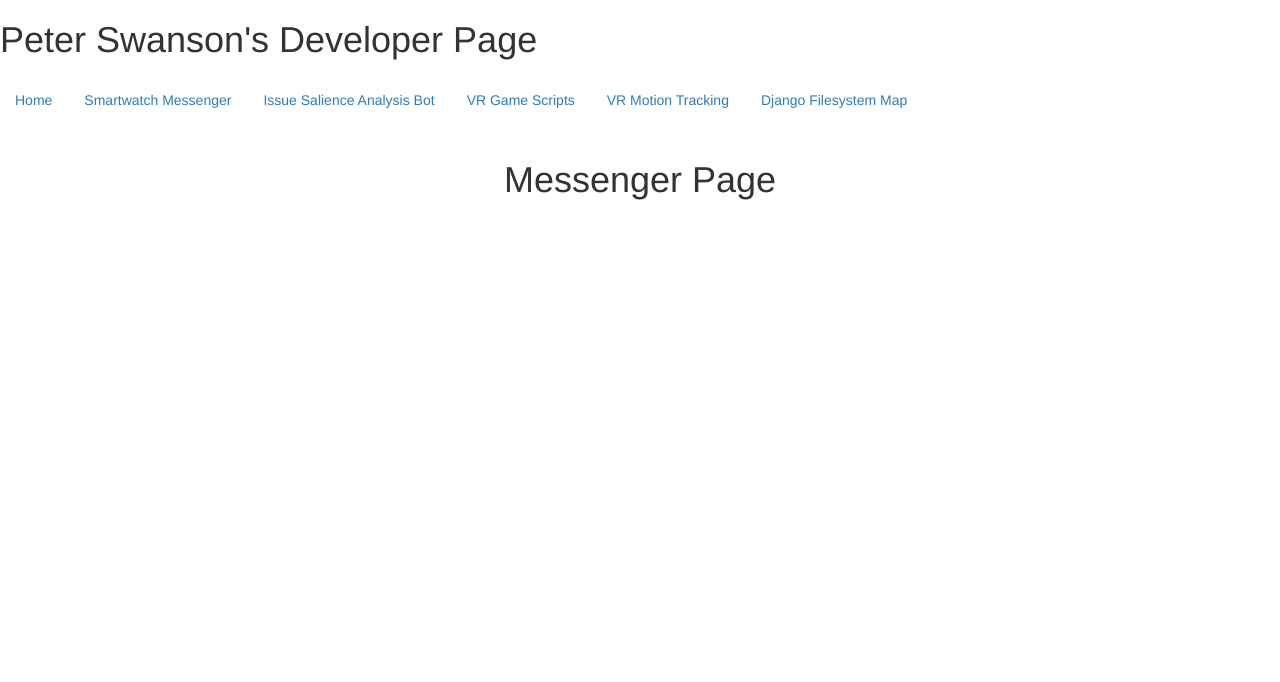
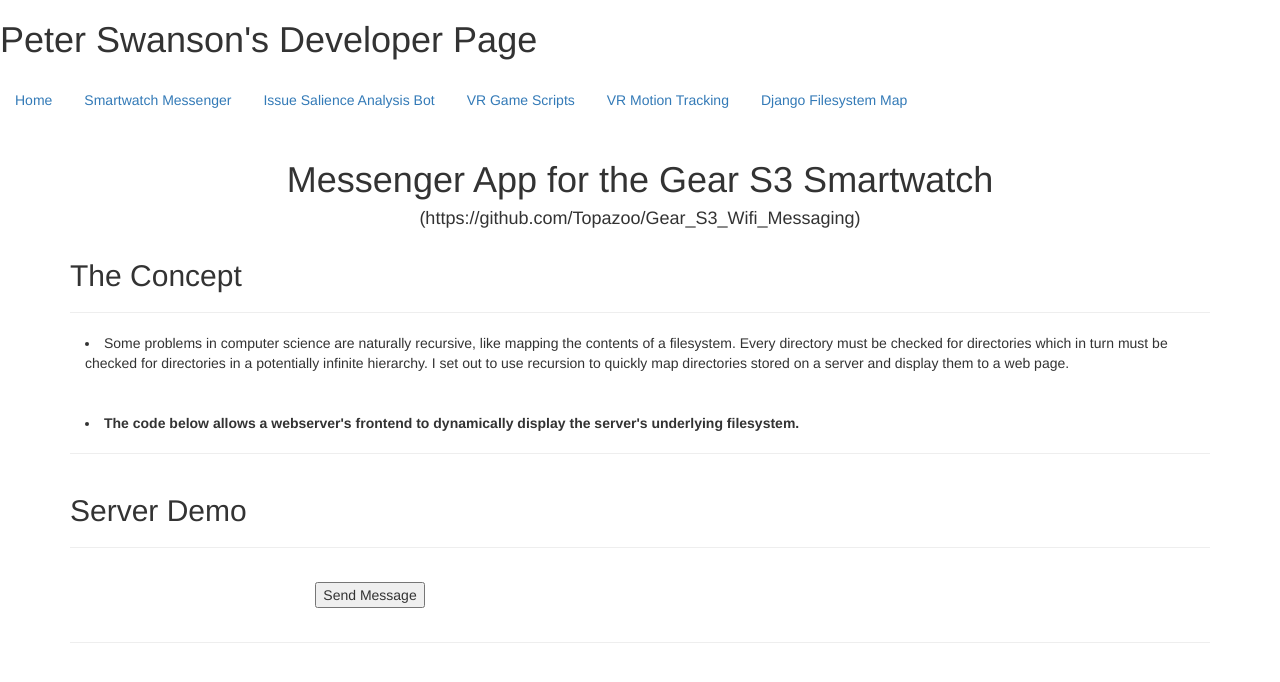
Before and after one commit to Topazoo/Portfolio, a Django app: page /messenger/ in a window 1280 px wide. Shown: the top 682 px of the page. Run offline with Django 3.2, Linux system fonts and the light colour scheme; some libraries are stand-ins or nearby versions; some web fonts are replaced.

Commit message:
Javascript for messenger server demo works

```diff
--- a/portfolio/base/templates/base/base.html
+++ b/portfolio/base/templates/base/base.html
@@ -1,4 +1,11 @@
 {% load static %}
+
+<script src="https://code.jquery.com/jquery-3.1.0.js" integrity="sha256-slogkvB1K3VOkzAI8QITxV3VzpOnkeNVsKvtkYLMjfk=" crossorigin="anonymous"></script>
+<script src="{% static "js/rango-jquery.js" %}"></script>
+<script>
+	var csrftoken = getCookie('csrftoken');
+</script>
+
 <html>
   <head>
     <meta charset="utf-8">
--- a/portfolio/base/templates/base/messenger.html
+++ b/portfolio/base/templates/base/messenger.html
@@ -1,4 +1,50 @@
 {% extends 'base/base.html' %}
 {% block content %}
-<h1 align="center">Messenger Page</h1>
+{% csrf_token %}
+
+<div class = "pagect">
+<div class="container-fluid">
+  <div class = "row">
+    <div class = "pagehd">
+	  <h1 align="center">Messenger App for the Gear S3 Smartwatch</h1>
+	  <h4 align="center">(https://github.com/Topazoo/Gear_S3_Wifi_Messaging)</h4>
+	</div>
+  </div>
+
+  <div class = "row">
+    <div class = "pagehd">
+      <h2>The Concept</h2>
+	  <hr>
+    </div>
+    <div class="ct">
+	<div class="container-fluid">
+      <li>Some problems in computer science are naturally recursive, like mapping the contents of a filesystem. Every directory must be checked for directories which in turn must be checked for directories in a potentially infinite hierarchy. I set out to use recursion to quickly map directories stored on a server and display them to a web page.</li>
+	  <br><br>
+	  <li><b>The code below allows a webserver's frontend to dynamically display the server's underlying filesystem.</b></li>
+    </div>
+	</div>
+	<hr>
+  </div>
+
+  <div class = "row">
+    <div class = "pagehd">
+	  <h2>Server Demo</h2>
+	  <hr>
+    </div>
+	<div class="ct">
+	  <div class="container-fluid">
+		<div class="col-md-12">
+		  <div class="col-md-6"  align="center" style="padding-top: 1em; padding-bottom: 1em;">
+			<button id="snd-msg">Send Message</button>
+		  </div>
+		</div>
+	  </div>
+	</div>
+	<hr>
+  </div>
+ </div>
+ </div>
+
+  <br>
+
 {% endblock %}
--- a/portfolio/base/urls.py
+++ b/portfolio/base/urls.py
@@ -11,4 +11,6 @@ urlpatterns = [
     url(r'^vr_game/$', views.vr_game),
     url(r'^vr_tracking/$', views.vr_tracking),
     url(r'^django_fs/$', views.django_fs),
+    url(r'^send_message/*', views.send_message, name='send_message'),
+
 ]
--- a/portfolio/base/views.py
+++ b/portfolio/base/views.py
@@ -1,10 +1,39 @@
 from django.shortcuts import render
+from django.http import HttpResponse
 from directory_tree import Root
+import requests
+import json
+
+def send_message(request):
+    if request.method == 'POST':
+        text = request.POST['message']
+        to_number = request.POST['to_number']
+        from_number = request.POST['from_number']
+        carrier = request.POST['carrier']
+
+        client = requests.session()
+        url = 'http://52.25.144.62/'
+
+        # Retrieve the CSRF token first
+        client.get(url)  # sets cookie
+        if 'csrftoken' in client.cookies:
+            # Django 1.6 and up
+            csrftoken = client.cookies['csrftoken']
+        else:
+            # older versions
+            csrftoken = client.cookies['csrf']
+
+        data = dict(message=text,to_number=to_number, from_number=from_number, carrier=carrier, csrfmiddlewaretoken=csrftoken)
+        r = client.post(url, data=data, headers=dict(Referer=url))
+
+        return HttpResponse(json.dumps({'code': 'success'}), content_type="application/json")
+    return HttpResponse(json.dumps({'code': 'fail'}), content_type="application/json")
 
 def home(request):
     return render(request, 'base/home.html', {})
 
 def messenger(request):
+    #send_message()
     return render(request, 'base/messenger.html', {})
 
 def issue_bot(request):
```
Also changed, not shown: 2 other files.
